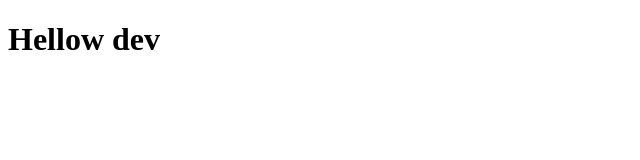
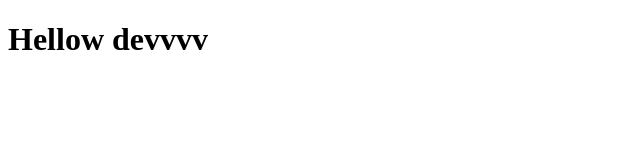
Before and after one commit to mth-gama/mth-gama.github.io, a plain HTML site: page index.html in a window 1280 px wide. Shown: the full height of the page, 0-640 px from the left. Drawn offline with Linux system fonts and the light colour scheme.

Commit message:
alterações

```diff
--- a/index.html
+++ b/index.html
@@ -7,6 +7,6 @@
     <title>Document</title>
 </head>
 <body>
-    <h1>Hellow dev</h1>
+    <h1>Hellow devvvv</h1>
 </body>
 </html>
```
